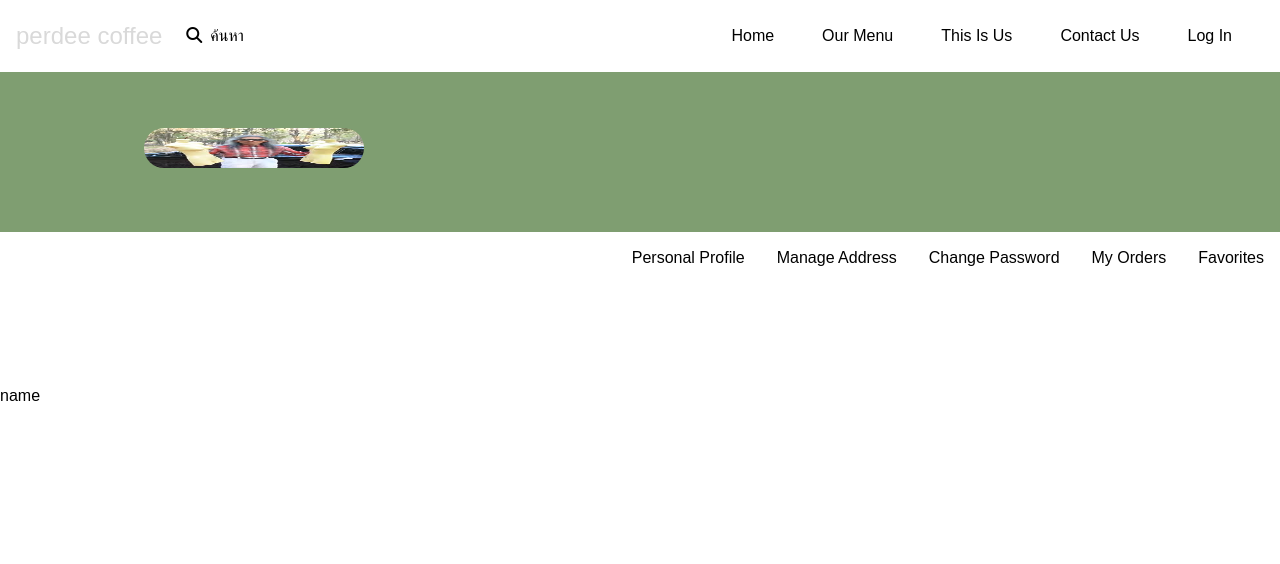
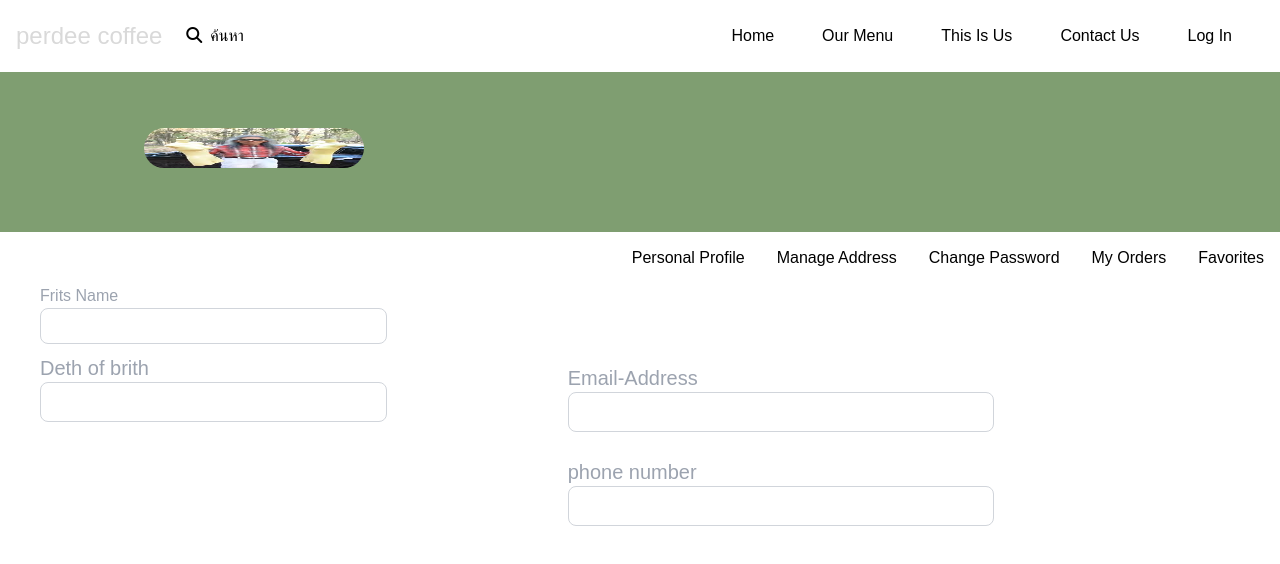
Before and after one commit to 9OAT0/Front-req, a Nuxt app: page /pages2 in a window 1280 px wide. Shown: the top 564 px of the page. Built offline with nearby package versions, Linux system fonts and the light colour scheme.

Commit message:
up page2 17:41

```diff
--- a/pages/pages2.vue
+++ b/pages/pages2.vue
@@ -1,31 +1,56 @@
 <template>
-    <div class=" flex justify-between align-middle p-4">
+  <div class="flex justify-between align-middle p-4">
     <div class="flex">
-            <h1 class="pr-4 flex items-center">
-                perdee coffee
-            </h1>
-            <div class="flex w-max items-center rounded-[28px] p-[8px] bg-transparent">
+      <h1 class="pr-4 flex items-center">perdee coffee</h1>
+      <div
+        class="flex w-max items-center rounded-[28px] p-[8px] bg-transparent"
+      >
         <span class="pr-2">
           <i class="fa-solid fa-magnifying-glass"></i>
         </span>
-                <input type="search" placeholder="ค้นหา" class="bg-transparent focus:outline-none placeholder:text-black">
+        <input
+          type="search"
+          placeholder="ค้นหา"
+          class="bg-transparent focus:outline-none placeholder:text-black"
+        />
       </div>
     </div>
     <div class="flex items-center">
       <ul class="list-none m-0 p-0 gap-4">
-                <li class="inline mr-4 transition-all duration-300 hover:bg-notthesamegreen hover:border-b hover:border-black pt-4 pb-4 pl-4 pr-4 hover:bg-opacity-20"><a href="#home" class=" decoration-gray-50">Home</a></li>
-                <li class="inline mr-4 transition-all duration-300 hover:bg-notthesamegreen hover:border-b hover:border-black pt-4 pb-4 pl-4 pr-4 hover:bg-opacity-20"><a href="#menu" class=" decoration-gray-50">Our Menu</a></li>
-                <li class="inline mr-4 transition-all duration-300 hover:bg-notthesamegreen hover:border-b hover:border-black pt-4 pb-4 pl-4 pr-4 hover:bg-opacity-20"><a href="#about" class=" decoration-gray-50">This Is Us</a></li>
-                <li class="inline mr-4 transition-all duration-300 hover:bg-notthesamegreen hover:border-b hover:border-black pt-4 pb-4 pl-4 pr-4 hover:bg-opacity-20"><a href="#contact" class=" decoration-gray-50">Contact Us</a></li>
-                <li class="inline mr-4 transition-all duration-300 hover:bg-notthesamegreen hover:border-b hover:border-black pt-4 pb-4 pl-4 pr-4 hover:bg-opacity-20"><a href="/Profile" class=" decoration-gray-50">Log In</a></li>
+        <li
+          class="inline mr-4 transition-all duration-300 hover:bg-notthesamegreen hover:border-b hover:border-black pt-4 pb-4 pl-4 pr-4 hover:bg-opacity-20"
+        >
+          <a href="#home" class="decoration-gray-50">Home</a>
+        </li>
+        <li
+          class="inline mr-4 transition-all duration-300 hover:bg-notthesamegreen hover:border-b hover:border-black pt-4 pb-4 pl-4 pr-4 hover:bg-opacity-20"
+        >
+          <a href="#menu" class="decoration-gray-50">Our Menu</a>
+        </li>
+        <li
+          class="inline mr-4 transition-all duration-300 hover:bg-notthesamegreen hover:border-b hover:border-black pt-4 pb-4 pl-4 pr-4 hover:bg-opacity-20"
+        >
+          <a href="#about" class="decoration-gray-50">This Is Us</a>
+        </li>
+        <li
+          class="inline mr-4 transition-all duration-300 hover:bg-notthesamegreen hover:border-b hover:border-black pt-4 pb-4 pl-4 pr-4 hover:bg-opacity-20"
+        >
+          <a href="#contact" class="decoration-gray-50">Contact Us</a>
+        </li>
+        <li
+          class="inline mr-4 transition-all duration-300 hover:bg-notthesamegreen hover:border-b hover:border-black pt-4 pb-4 pl-4 pr-4 hover:bg-opacity-20"
+        >
+          <a href="/Profile" class="decoration-gray-50">Log In</a>
+        </li>
       </ul>
     </div>
   </div>
   <div>
-    <div class="bg-notthesamegreen h-40">
-    </div>
-    <div class="w-[220px] h-10 absolute z-10 inset-x-36 inset-y-32 rounded-full object-cover">
-    <img src="/แดง.jpg" class="rounded-full">
+    <div class="bg-notthesamegreen h-40"></div>
+    <div
+      class="w-[220px] h-10 absolute z-10 inset-x-36 inset-y-32 rounded-full object-cover"
+    >
+      <img src="/แดง.jpg" class="rounded-full" />
     </div>
   </div>
   <div class="navbar flex justify-end">
@@ -35,12 +60,35 @@
     <a href="#">My Orders</a>
     <a href="#">Favorites</a>
   </div>
-
-<div>
-  <div class="pt-[100px]">
-      name
+  <div class="">
+  <div class="container mx-auto h-full flex item-center gap-4">
+    <div class="w-1/3 flex flex-col justify-center items-center">
+      <div class="container mx-2 my-20">
+        <div class="box mx-10 text-gray-400">
+          <label for="tel">Frits Name</label>
+          <input type="text"id="tel" class="text-black border border-gray-300 rounded-lg w-[250px]">
+          <div class="container mx- my-">
+          <div class="text-gray-400 text-xl">
+            <label for="tel"> Deth of brith</label>
+            <input type="text"id="tel" class="text-black border border-gray-300 rounded-lg w-[250px]">
             </div>
           </div>
+        </div>
+      </div>
+    </div>
+    <div class="w-1/3 container ml-[125px] my-20">
+      <div class="text-gray-400 text-xl">
+         <label for="tel">Email-Address</label>
+          <input type="text"id="tel" class="text-black border border-gray-300 rounded-lg w-[250px]">
+      </div>
+      <div class="text-gray-400 text-xl mt-4">
+        <label for="tel">phone number</label>
+          <input type="text" id="tel" class="text-black border border-gray-300 rounded-lg w-[100px]">
+      </div>
+    </div>
+  </div>
+</div>
+
 </template>
 
   <style>
@@ -49,7 +97,6 @@
   font-family: Arial, sans-serif;
 }
 h1 {
-
 }
 ul {
   list-style: none;
@@ -58,7 +105,9 @@
 li {
   margin-bottom: 10px;
 }
-    input[type="text"], input[type="email"], input[type="password"] {
+input[type="text"],
+input[type="email"],
+input[type="password"] {
   width: 100%;
   padding: 5px;
   margin-bottom: 10px;
@@ -83,14 +132,14 @@
 }
 .navbar a:hover {
   background-color: #ddd;
-      color: #6C8B5D;
+  color: #6c8b5d;
   transition-property: all;
   transition-timing-function: cubic-bezier(0.4, 0, 0.2, 1);
   transition-duration: 300ms;
 }
-    h1{
+h1 {
   font-size: 24px;
-        color: #D9D9D9;
+  color: #d9d9d9;
 }
 h2 {
   font-size: 20px;
@@ -100,20 +149,16 @@
   color: #000000;
   padding: 55px;
   border: black 2px;
-
 }
 h4 {
   font-size: 17px;
   color: #000000;
   padding: 55px;
   text-align: center;
-
 }
 h5 {
   font: 17px;
   color: #000000;
   padding: 120px;
-
 }
-
 </style>
```
Lines whose indentation alone changed are shown as unchanged.
